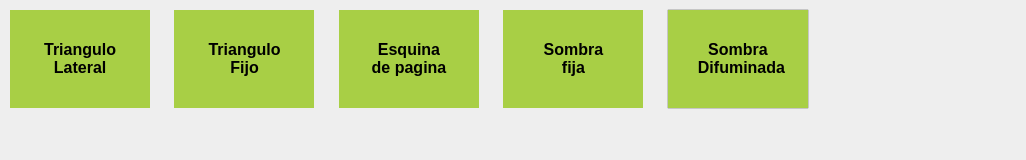
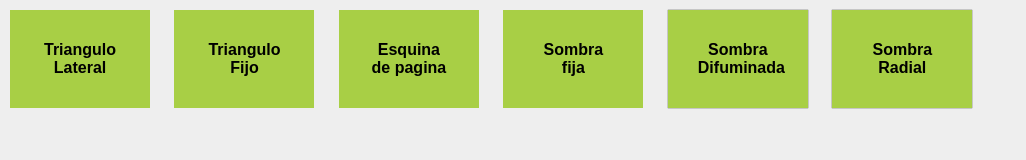
Before and after one commit to DanielColorado/workflow, a website: page app/index.jade in a window 1280 px wide. Shown: the whole page, without its empty margins (0-1026 px from the left). Drawn offline with nearby package versions, Linux system fonts and the light colour scheme; files that its build step writes are made by us from their sources.

Commit message:
-Truco css Sombra radial

```diff
--- a/app/index.jade
+++ b/app/index.jade
@@ -17,3 +17,5 @@ html(lang="es")
 			p Sombra fija
 		.sombra_difuminada
 			p Sombra Difuminada
+		.sombra_radial
+			p Sombra Radial
--- /dev/null
+++ b/scss/_SombraRadial.scss
@@ -0,0 +1,37 @@
+.sombra_radial{
+	position: relative;
+	box-shadow: 0 0 1px black;
+	&:before,&:after{
+		content:"";
+		position: absolute;
+		width: 100%;
+		height: 5px;
+		left: 0px;
+		transition-duration:0.3s;
+		opacity:0;
+	}
+	&:before{
+		bottom:100%;
+		background: -webkit-radial-gradient(
+			50% 150%,
+			ellipse,
+			rgba(0,0,0,0.6) 0%,
+			rgba(0,0,0,0) 80%
+			);
+	}
+	&:after{
+		top:100%;
+		background: -webkit-radial-gradient(
+			50% -50%,
+			ellipse,
+			rgba(0,0,0,0.6) 0%,
+			rgba(0,0,0,0) 80%
+			);
+	}
+	&:hover{
+		&:before,
+		&:after{
+			opacity: 1;
+		}
+	}
+}
--- a/scss/app.scss
+++ b/scss/app.scss
@@ -4,6 +4,7 @@
 @import "_EsquinaPagina";
 @import "_SombraFija";
 @import "_SombraDifuminada";
+@import "_SombraRadial";
 body {
 	background-color: #eee;
 }
```
Also changed, not shown: app/css/app.css, app/css/min/app.css, app/index.html.
